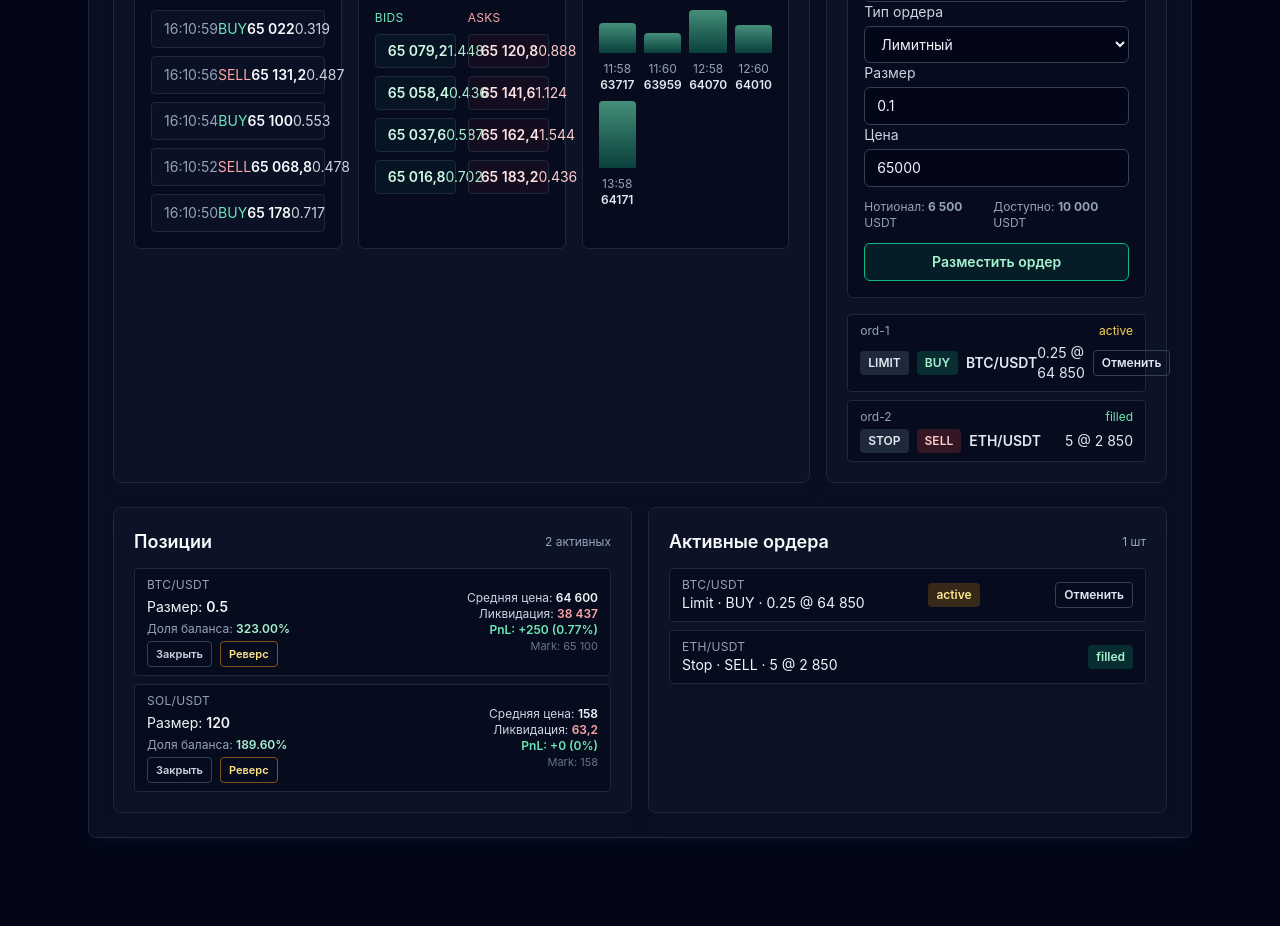
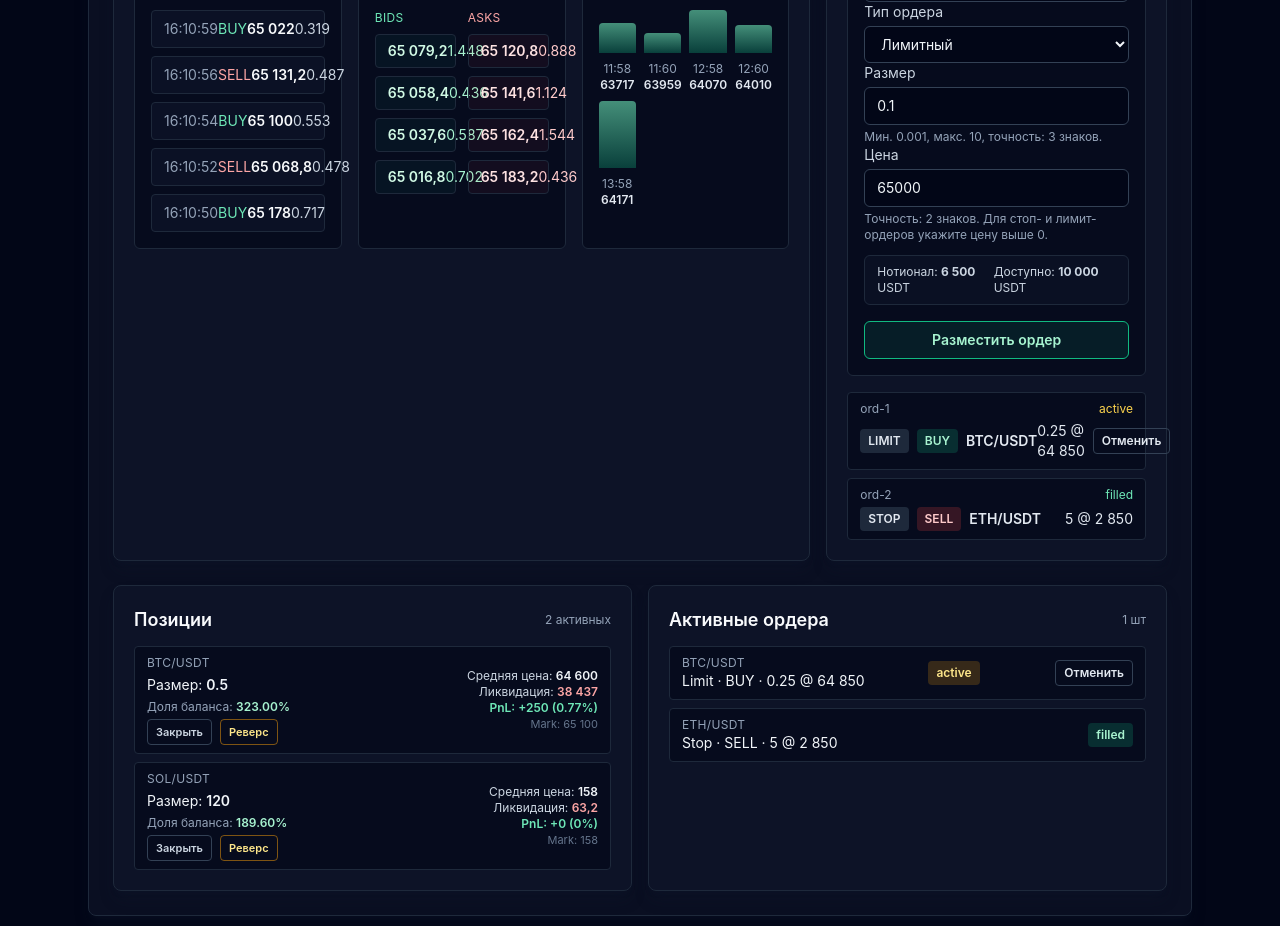
Before and after one commit to felis2803/TradeForge, a React (Vite) app in the folder apps/manual-trading/: page / in a window 1280 px wide. Shown: the part 1220-2146 px from the top of the page. Before the commit the page ends 2082 px from the top, so only its background shows below. Built offline with nearby package versions, Linux system fonts and the light colour scheme.

Commit message:
Improve order form error display and helper text (#85)

```diff
--- a/apps/manual-trading/src/ManualTrading.tsx
+++ b/apps/manual-trading/src/ManualTrading.tsx
@@ -448,6 +448,10 @@ export default function ManualTrading(): JSX.Element {
   const [orderSubmitState, setOrderSubmitState] = useState<
     'idle' | 'pending' | 'sent' | 'error'
   >('idle');
+  const [fieldErrors, setFieldErrors] = useState<{
+    size?: string[];
+    price?: string[];
+  }>({});
   const [positions, setPositions] = useState<Position[]>([
     { instrument: 'BTC/USDT', size: 0.5, avgPrice: 64600, liqPrice: 52000 },
     { instrument: 'SOL/USDT', size: 120, avgPrice: 158, liqPrice: 96 },
@@ -1027,10 +1031,13 @@ export default function ManualTrading(): JSX.Element {
   const handleSubmitOrder = (event: FormEvent) => {
     event.preventDefault();
     setOrderErrors([]);
+    setFieldErrors({});
     setOrderSubmitState('pending');
 
     const rules = getTradingRules(selectedInstrument);
     const errors: string[] = [];
+    const sizeErrors: string[] = [];
+    const priceErrors: string[] = [];
     const normalizedSize = Number(orderSize.toFixed(rules.sizePrecision));
     const priceReference =
       orderType === 'market'
@@ -1038,16 +1045,16 @@ export default function ManualTrading(): JSX.Element {
         : Number(orderPrice.toFixed(rules.pricePrecision));
 
     if (!Number.isFinite(normalizedSize) || normalizedSize <= 0) {
-      errors.push('Укажите размер позиции.');
+      sizeErrors.push('Укажите размер позиции.');
     }
     if (normalizedSize < rules.minSize) {
-      errors.push(`Минимальный размер: ${rules.minSize}.`);
+      sizeErrors.push(`Минимальный размер: ${rules.minSize}.`);
     }
     if (normalizedSize > rules.maxSize) {
-      errors.push(`Максимальный размер: ${rules.maxSize}.`);
+      sizeErrors.push(`Максимальный размер: ${rules.maxSize}.`);
     }
     if (countPrecision(normalizedSize) > rules.sizePrecision) {
-      errors.push(
+      sizeErrors.push(
         `Доступная точность размера: до ${rules.sizePrecision} знаков.`,
       );
     }
@@ -1055,13 +1062,15 @@ export default function ManualTrading(): JSX.Element {
       orderType !== 'market' &&
       (!Number.isFinite(priceReference) || priceReference <= 0)
     ) {
-      errors.push('Цена должна быть положительным числом.');
+      priceErrors.push('Цена должна быть положительным числом.');
     }
     if (
       orderType !== 'market' &&
       countPrecision(priceReference) > rules.pricePrecision
     ) {
-      errors.push(`Точность цены ограничена ${rules.pricePrecision} знаками.`);
+      priceErrors.push(
+        `Точность цены ограничена ${rules.pricePrecision} знаками.`,
+      );
     }
 
     const notional = Number((priceReference * normalizedSize).toFixed(2));
@@ -1075,8 +1084,13 @@ export default function ManualTrading(): JSX.Element {
       errors.push('Данные недоступны — нельзя отправить ордер.');
     }
 
-    if (errors.length) {
-      setOrderErrors(errors);
+    const mergedErrors = [...errors, ...sizeErrors, ...priceErrors];
+    if (mergedErrors.length) {
+      setOrderErrors(mergedErrors);
+      setFieldErrors({
+        size: sizeErrors.length ? sizeErrors : undefined,
+        price: priceErrors.length ? priceErrors : undefined,
+      });
       setOrderSubmitState('error');
       return;
     }
@@ -1720,8 +1734,18 @@ export default function ManualTrading(): JSX.Element {
                     ),
                   )
                 }
+                onInvalid={(event) => event.preventDefault()}
+                aria-invalid={Boolean(fieldErrors.size?.length)}
+                aria-describedby="order-size-help"
                 className="w-full rounded-md border border-slate-700 bg-slate-950 px-3 py-2 focus:border-emerald-400 focus:outline-none"
               />
+              <p
+                id="order-size-help"
+                className={`text-xs ${fieldErrors.size ? 'text-red-200' : 'text-slate-400'}`}
+              >
+                {fieldErrors.size?.join(' ')
+                  ?? `Мин. ${orderRules.minSize}, макс. ${orderRules.maxSize}, точность: ${orderRules.sizePrecision} знаков.`}
+              </p>
             </label>
             {orderType !== 'market' && (
               <label className="space-y-1">
@@ -1740,11 +1764,22 @@ export default function ManualTrading(): JSX.Element {
                       ),
                     )
                   }
+                  onInvalid={(event) => event.preventDefault()}
+                  aria-invalid={Boolean(fieldErrors.price?.length)}
+                  aria-describedby="order-price-help"
                   className="w-full rounded-md border border-slate-700 bg-slate-950 px-3 py-2 focus:border-emerald-400 focus:outline-none"
                 />
+                <p
+                  id="order-price-help"
+                  className={`text-xs ${fieldErrors.price ? 'text-red-200' : 'text-slate-400'}`}
+                >
+                  {fieldErrors.price?.join(' ')
+                    ?? `Точность: ${orderRules.pricePrecision} знаков. Для стоп- и лимит-ордеров укажите цену выше 0.`}
+                </p>
               </label>
             )}
-            <div className="flex items-center justify-between text-xs text-slate-400">
+            <div className="space-y-2">
+              <div className="flex items-center justify-between rounded-md border border-slate-800 bg-slate-900/50 px-3 py-2 text-xs text-slate-300">
                 <span>
                   Нотионал:{' '}
                   <strong>{notionalPreview.toLocaleString('ru-RU')}</strong> USDT
@@ -1755,7 +1790,7 @@ export default function ManualTrading(): JSX.Element {
                 </span>
               </div>
               {orderErrors.length > 0 && (
-              <div className="space-y-1 rounded-md border border-red-500/60 bg-red-500/10 px-3 py-2 text-xs text-red-100">
+                <div className="mt-1 space-y-1 rounded-md border border-red-500/60 bg-red-500/10 px-3 py-2 text-xs text-red-100">
                   <p className="font-semibold">Проверьте заполнение формы:</p>
                   <ul className="list-inside list-disc space-y-0.5">
                     {orderErrors.map((message) => (
@@ -1764,6 +1799,8 @@ export default function ManualTrading(): JSX.Element {
                   </ul>
                 </div>
               )}
+            </div>
+            <div className="space-y-2 pt-1">
               {orderSubmitState !== 'idle' && (
                 <div
                   className={`rounded-md border px-3 py-2 text-xs font-semibold ${
@@ -1788,6 +1825,7 @@ export default function ManualTrading(): JSX.Element {
               >
                 Разместить ордер
               </button>
+            </div>
           </form>
 
           <div className="space-y-2 text-sm">
```
Lines whose indentation alone changed are shown as unchanged.
